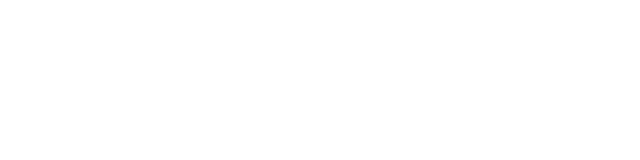
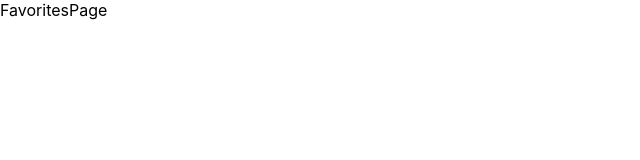
Before and after one commit to arungith30/movie-dataapp, a React (Create React App) app: page /favorites in a window 1280 px wide. Shown: the top 160 px of the page, without its empty margins (0-640 px from the left). Built offline with nearby package versions, Linux system fonts and the light colour scheme.

Commit message:
error in routing

```diff
--- a/src/App.js
+++ b/src/App.js
@@ -9,9 +9,9 @@
   return (
     <Router>
       <Routes>
-        <Route path="/" exact component={<HomePage />} />
-        <Route path="/movies/:id" component={<MovieDetailsPage />} />
-        <Route path="/favorites" component={<FavoritesPage />} />
+        <Route path="/" exact element={<HomePage />} />
+        <Route path="/movies/:id" element={<MovieDetailsPage />} />
+        <Route path="/favorites" element={<FavoritesPage />} />
       </Routes>
     </Router>
   );
```
